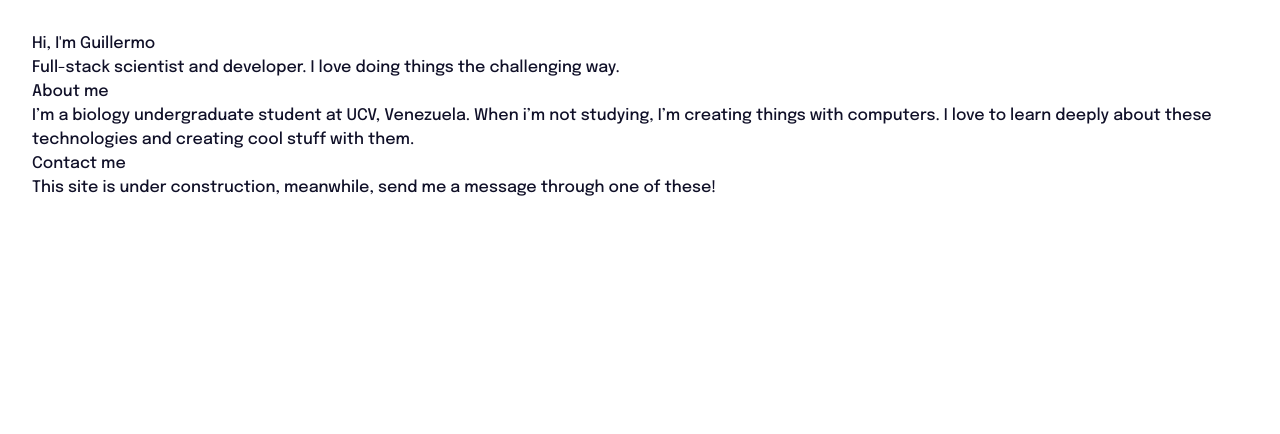
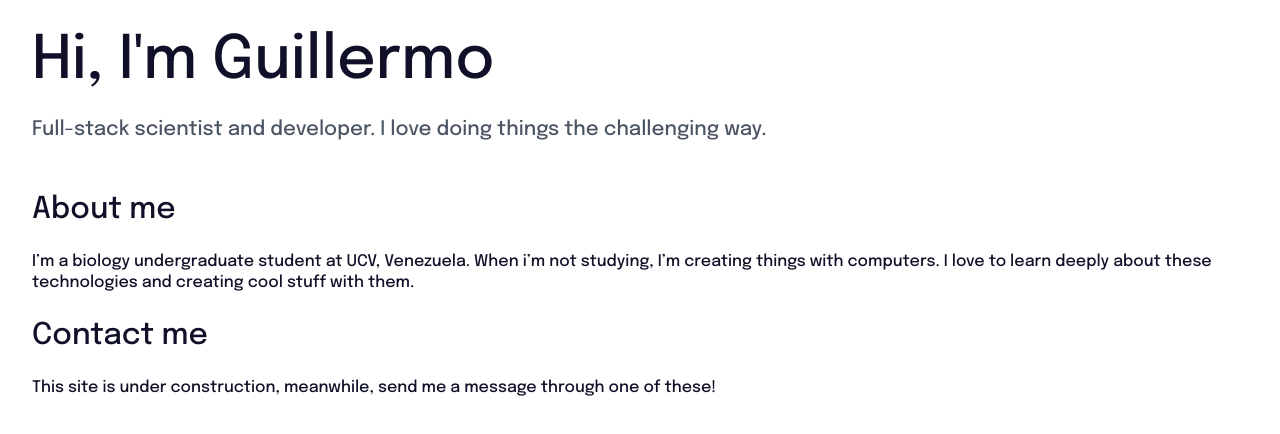
Before and after one commit to Guilleandmont/my-portfolio, a Next.js app: page / in a window 1280 px wide. Shown: the top 434 px of the page. Built offline with nearby package versions, Linux system fonts and the light colour scheme.

Commit message:
worked on styles

```diff
--- a/pages/index.tsx
+++ b/pages/index.tsx
@@ -11,7 +11,7 @@ export default function Home() {
       <main>
         <section>
           <h1>Hi, I'm Guillermo</h1>
-          <p>
+          <p className="text-lg md:text-xl text-gray-600 mb-12">
             Full-stack scientist and developer. I love doing things the
             challenging way.
           </p>
--- a/styles/globals.css
+++ b/styles/globals.css
@@ -7,10 +7,23 @@
 @layer base {
   * {
     color: #101028;
+    line-height: 1.3;
     box-sizing: border-box;
   }
 
   body {
     min-width: 100vw;
   }
+
+  h1 {
+    @apply text-3xl md:text-6xl mb-6;
+  }
+
+  h2 {
+    @apply text-xl md:text-3xl mb-6;
+  }
+
+  p {
+    @apply mb-6;
+  }
 }
```
